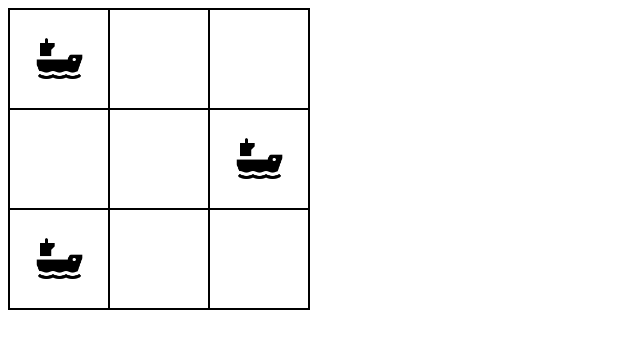
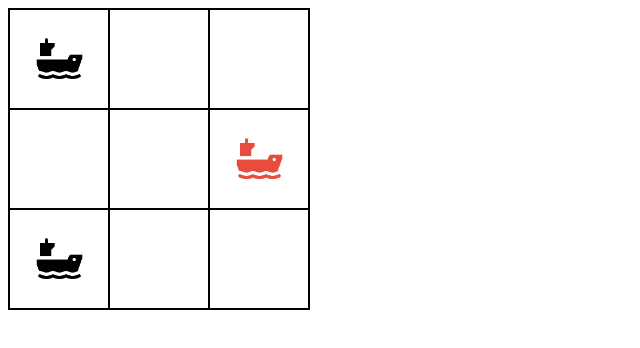
Before and after one commit to Macio1992/ProgrammingJS2019, a plain HTML site: page ships/index.html in a window 1280 px wide. Shown: the whole page, without its empty margins (0-640 px from the left). Drawn offline with Linux system fonts and the light colour scheme.

Commit message:
zadanie3: added class ship-red

```diff
--- a/ships/index.html
+++ b/ships/index.html
@@ -19,7 +19,7 @@
     <div class="row">
       <div class="cell"></div>
       <div class="cell"></div>
-      <div class="cell ship"></div>
+      <div class="cell ship-red"></div>
     </div>
     <div class="row">
       <div class="cell ship"></div>
--- a/ships/style.css
+++ b/ships/style.css
@@ -24,3 +24,10 @@
   background-repeat: no-repeat;
   background-position: 50% 50%;
 }
+
+.ship-red {
+  background-image: url("./img/icons8-cargo-ship-90red.png");
+  background-size: 50% 50%;
+  background-repeat: no-repeat;
+  background-position: 50% 50%;
+}
```
